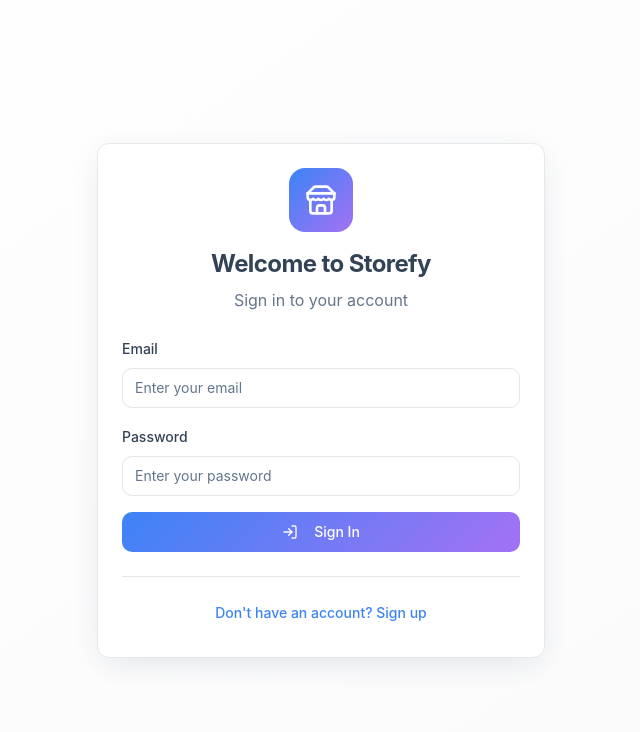
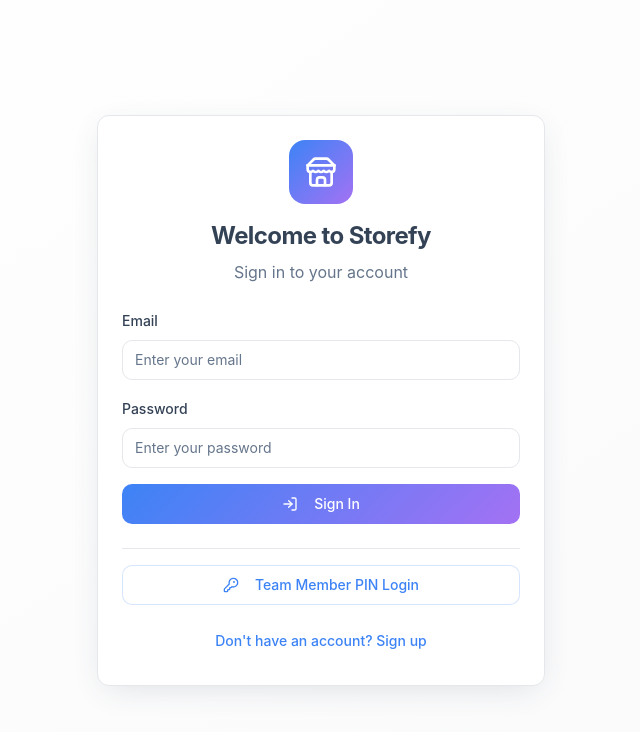
Before and after one commit to themclloyd/storefy, a React (Vite) app: page /auth in a window 1280 px wide. Shown: the top 732 px of the page, without its empty margins (319-959 px from the left). Built offline with nearby package versions, Linux system fonts and the light colour scheme.

Commit message:
Implement changes

```diff
--- a/src/components/auth/AuthPage.tsx
+++ b/src/components/auth/AuthPage.tsx
@@ -5,7 +5,7 @@ import { Button } from '@/components/ui/button';
 import { Input } from '@/components/ui/input';
 import { Label } from '@/components/ui/label';
 import { Separator } from '@/components/ui/separator';
-import { Store, LogIn, UserPlus, AlertCircle } from 'lucide-react';
+import { Store, LogIn, UserPlus, AlertCircle, KeyRound } from 'lucide-react';
 import { useNavigate } from 'react-router-dom';
 import { useEffect } from 'react';
 
@@ -143,6 +143,19 @@ export function AuthPage() {
 
           <div className="space-y-4">
             <Separator />
+
+            {/* PIN Login for Team Members */}
+            <div className="text-center">
+              <Button
+                variant="outline"
+                onClick={() => navigate('/pin-login')}
+                className="w-full border-primary/20 text-primary hover:bg-primary/5"
+              >
+                <KeyRound className="w-4 h-4 mr-2" />
+                Team Member PIN Login
+              </Button>
+            </div>
+
             <div className="text-center">
               <Button
                 variant="ghost"
```
